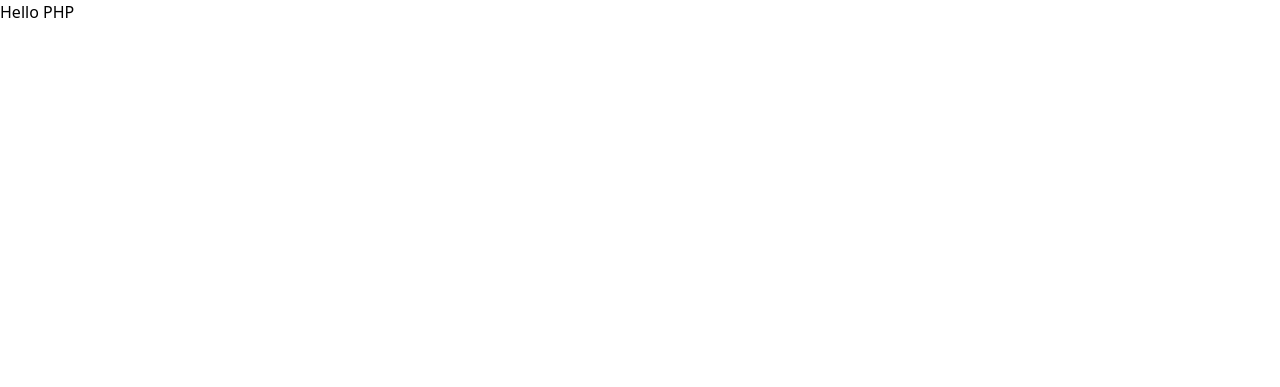
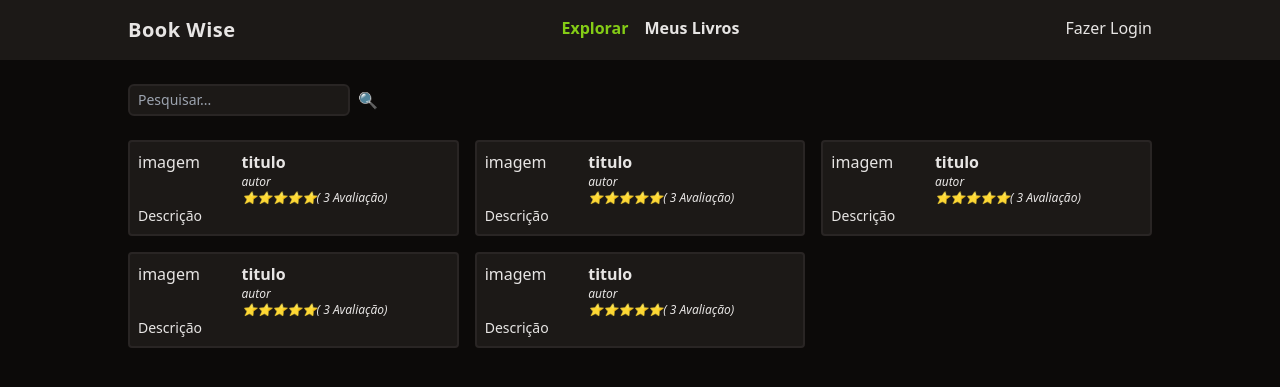
Before and after one commit to Lucio-Gabriel/BookWise, a PHP site: page / in a window 1280 px wide. Before the commit the part shown is almost empty. Shown: the top 387 px of the page. Run offline with PHP 8.4, Linux system fonts and the light colour scheme; some libraries are stand-ins or nearby versions.

Commit message:
feat: create layout of index page and WIP page book

```diff
--- a/index.php
+++ b/index.php
@@ -6,7 +6,108 @@
     <title>Book Wise</title>
     <script src="https://cdn.tailwindcss.com"></script>
 </head>
-<body>
-    <h1>Hello PHP</h1>
+<body class="bg-stone-950 text-stone-200">
+    <header class="bg-stone-900">
+        <nav class="mx-auto max-w-screen-lg flex justify-between py-4">
+            <div class="font-bold text-xl tracking-wide">Book Wise</div>
+
+            <ul class="flex space-x-4 font-bold">
+                <li><a href="/" class="text-lime-500">Explorar</a></li>
+                <li><a href="/meus-livros.php" class="hover:underline">Meus Livros</a></li>
+            </ul>
+
+            <ul>
+                <li><a href="/login.php" class="hover:underline">Fazer Login</a></li>
+            </ul>
+        </nav>
+    </header>
+
+    <main class="mx-auto max-w-screen-lg space-y-6">
+
+        <form class="w-full flex space-x-2 mt-6">
+            <input
+                type="text"
+                class="border-stone-800 border-2 rounded-md bg-stone-900 text-sm focus:outline-none px-2 py-1"
+                placeholder="Pesquisar..."
+                name="pesquisar"
+            />
+
+            <button type="submit">🔍</button>
+        </form>
+
+        <section class="grid grid-cols-1 md:grid-cols-2 lg:grid-cols-3 gap-4">
+
+            <!-- List of books -->
+            <div class="p-2 rounded border-stone-800 border-2 bg-stone-900">
+                <div class="flex">
+                    <div class="w-1/3">imagem</div>
+                    <div>
+                        <a href="/livro.php?" class="font-semibold hover:underline">titulo</a>
+                        <div class="text-xs italic">autor</div>
+                        <div class="text-xs italic">⭐⭐⭐⭐⭐( 3 Avaliação)</div>
+                    </div>
+                </div>
+                <div class="text-sm">
+                    Descrição
+                </div>
+            </div>
+
+            <div class="p-2 rounded border-stone-800 border-2 bg-stone-900">
+                <div class="flex">
+                    <div class="w-1/3">imagem</div>
+                    <div>
+                        <a href="/livro.php?" class="font-semibold hover:underline">titulo</a>
+                        <div class="text-xs italic">autor</div>
+                        <div class="text-xs italic">⭐⭐⭐⭐⭐( 3 Avaliação)</div>
+                    </div>
+                </div>
+                <div class="text-sm">
+                    Descrição
+                </div>
+            </div>
+
+            <div class="p-2 rounded border-stone-800 border-2 bg-stone-900">
+                <div class="flex">
+                    <div class="w-1/3">imagem</div>
+                    <div>
+                        <a href="/livro.php?" class="font-semibold hover:underline">titulo</a>
+                        <div class="text-xs italic">autor</div>
+                        <div class="text-xs italic">⭐⭐⭐⭐⭐( 3 Avaliação)</div>
+                    </div>
+                </div>
+                <div class="text-sm">
+                    Descrição
+                </div>
+            </div>
+
+            <div class="p-2 rounded border-stone-800 border-2 bg-stone-900">
+                <div class="flex">
+                    <div class="w-1/3">imagem</div>
+                    <div>
+                        <a href="/livro.php?" class="font-semibold hover:underline">titulo</a>
+                        <div class="text-xs italic">autor</div>
+                        <div class="text-xs italic">⭐⭐⭐⭐⭐( 3 Avaliação)</div>
+                    </div>
+                </div>
+                <div class="text-sm">
+                    Descrição
+                </div>
+            </div>
+
+            <div class="p-2 rounded border-stone-800 border-2 bg-stone-900">
+                <div class="flex">
+                    <div class="w-1/3">imagem</div>
+                    <div>
+                        <a href="/livro.php?" class="font-semibold hover:underline">titulo</a>
+                        <div class="text-xs italic">autor</div>
+                        <div class="text-xs italic">⭐⭐⭐⭐⭐( 3 Avaliação)</div>
+                    </div>
+                </div>
+                <div class="text-sm">
+                    Descrição
+                </div>
+            </div>
+        </section>
+    </main>
 </body>
 </html>
```
Also changed, not shown: livro.php (added, +28 -0 lines).
